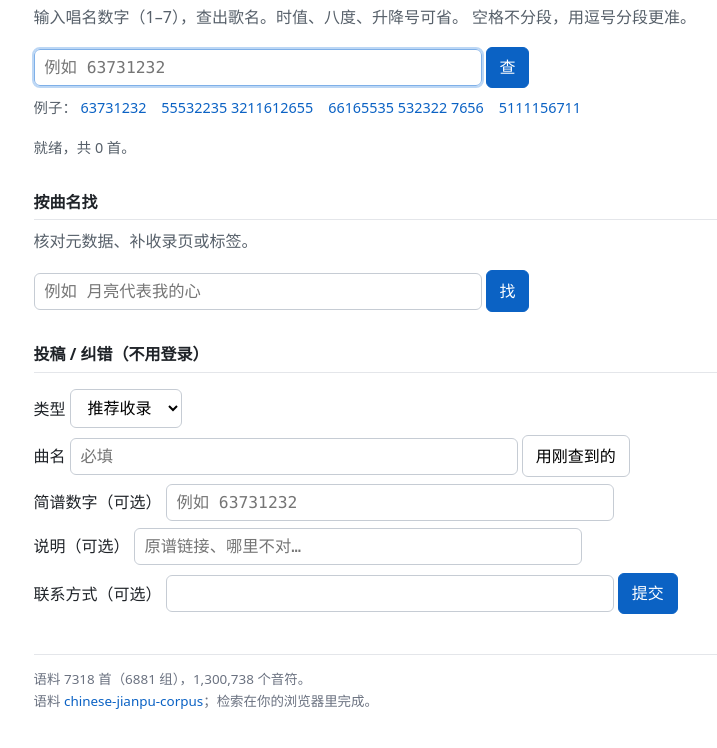
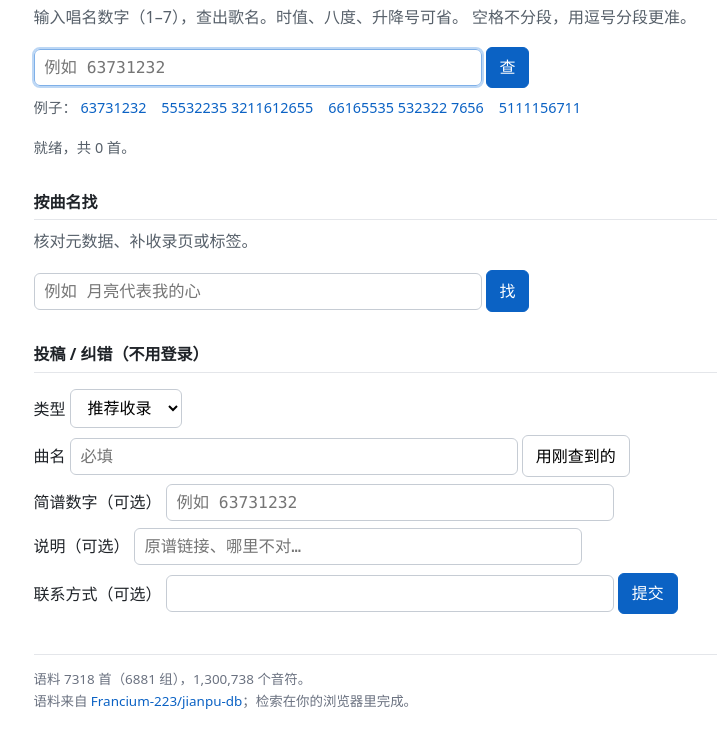
Before and after one commit to Francium-223/jianpu-web, a website: page static/index.html in a window 1280 px wide. Shown: the part 68-816 px from the top of the page, without its empty margins (208-925 px from the left). Drawn offline with Linux system fonts and the light colour scheme; files that its build step writes are made by us from their sources; no server answers; files whose address does not match are found by name.

Commit message:
docs(ui): 页脚语料出处改成 GitHub 仓库(用户: 不要写 chinese-jianpu-corpus)
用户 2026-09-25: "不要写语料 chinese-jianpu-corpus。直接写语料来自 Francium-223/jianpu-db。"

* static/index.html 页脚: HF 数据集链接 -> https://github.com/Francium-223/jianpu-db
  (仓库链接实测 200, 没被改名; HF 那条对国内读者也不通, 换成仓库更实在)。
* HF 那条上传链路本身不动(publish-hf.yaml 仍把数据集镜像发到 HF)。
* 闸门: check_all.sh 202 条全绿。

```diff
--- a/static/index.html
+++ b/static/index.html
@@ -90,7 +90,7 @@
 
   <footer>
     <span id="stats"></span><br>
-    语料 <a href="https://huggingface.co/datasets/Caesium-132/chinese-jianpu-corpus" target="_blank" rel="noopener">chinese-jianpu-corpus</a>；检索在你的浏览器里完成。
+    语料来自 <a href="https://github.com/Francium-223/jianpu-db" target="_blank" rel="noopener">Francium-223/jianpu-db</a>；检索在你的浏览器里完成。
   </footer>
 
   </div><!-- /#home -->
```
